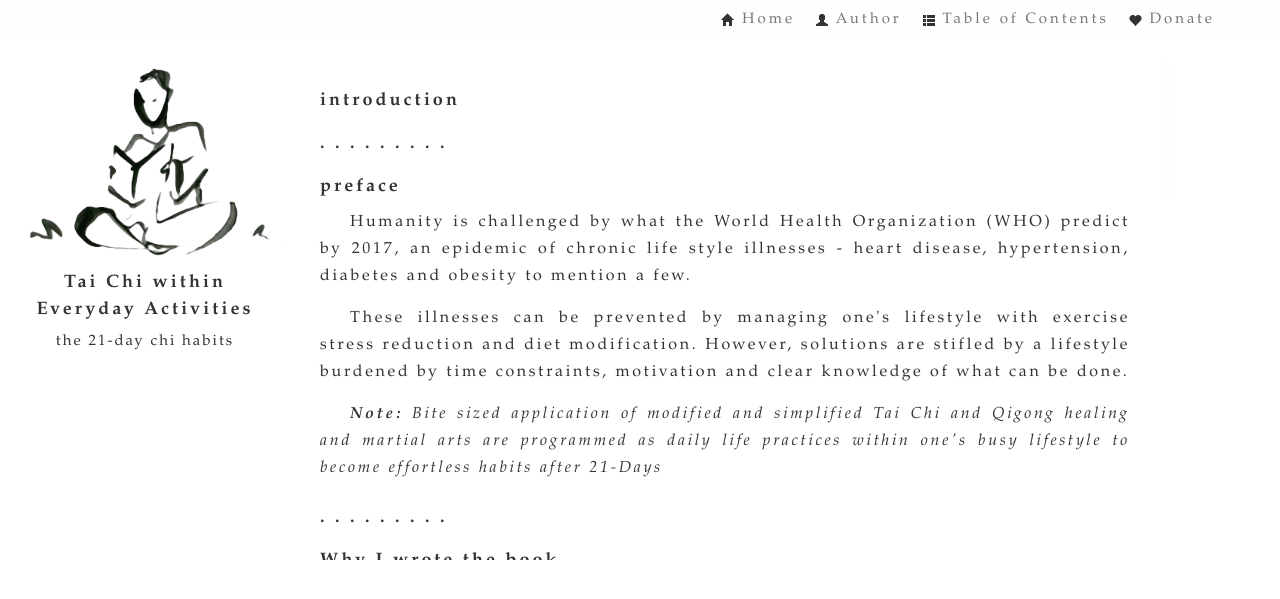
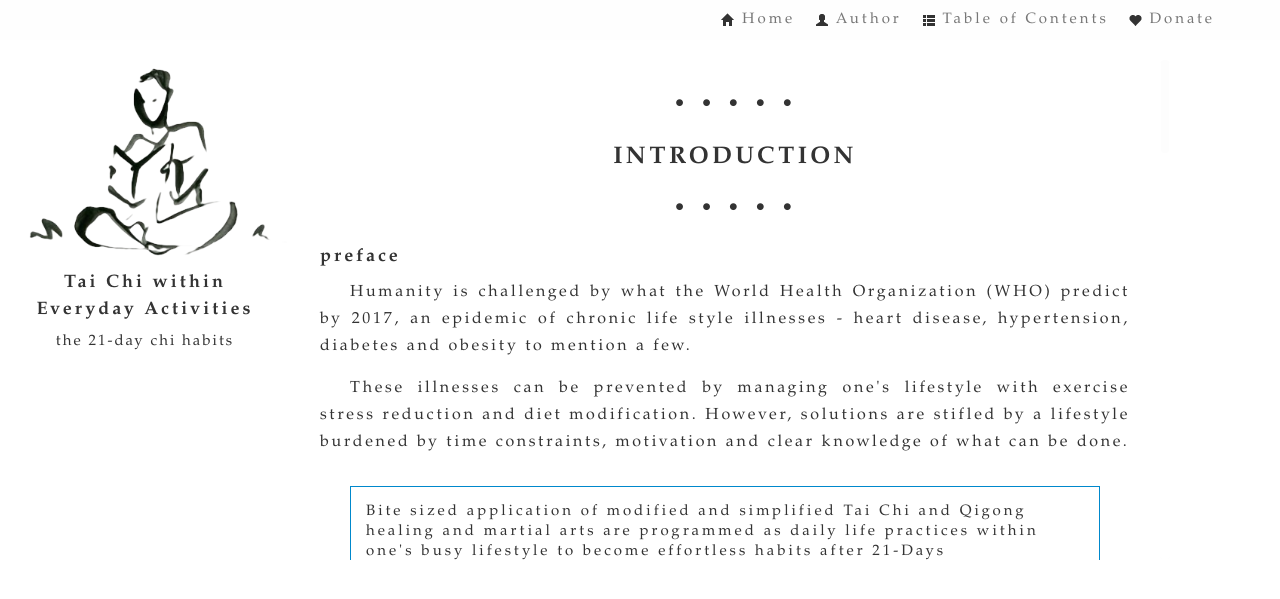
Before and after one commit to chihabit/Everyday-Taichi-Habits, a Jekyll site: the page built from content/chapter1.html, in a window 1280 px wide. Shown: the top 599 px of the page. Built offline with Jekyll 4.4.1, drawn with Linux system fonts in a browser that asks for light colours; some web fonts are replaced; Markdown is read by kramdown in place of the engine named in the settings.

Commit message:
Add chapter 1 content, and style divider, note, list and pagination.

```diff
--- a/content/chapter1.html
+++ b/content/chapter1.html
@@ -2,11 +2,13 @@
 layout: default
 ---
 
-<h3 id="top">introduction</h3>
+<h2 id="top">&#149; &#149; &#149; &#149; &#149;</h2>
 
-<h3>. . . . . . . . .</h3>
+<h2>introduction</h2>
 
-<h3>preface </h3>
+<h2>&#149; &#149; &#149; &#149; &#149;</h2>
+
+<h3>preface</h3>
 
 <p>
 Humanity is challenged by what the World Health Organization (WHO) predict by 2017, an epidemic of chronic life style illnesses - heart disease, hypertension, diabetes and obesity to mention a few.
@@ -16,18 +18,13 @@
 These illnesses can be prevented by managing one's lifestyle with exercise stress reduction and diet modification. However, solutions are stifled by a lifestyle burdened by time constraints, motivation and clear knowledge of what can be done.
 </p>
 
-<p>
-<i>
-<b>
-Note:
-</b>
-Bite sized application of modified and simplified Tai Chi and Qigong healing and martial arts are programmed as daily life practices within one's busy lifestyle to become effortless habits after 21-Days
-</i>
-</p>
+<div class="note">
+  Bite sized application of modified and simplified Tai Chi and Qigong healing and martial arts are programmed as daily life practices within one's busy lifestyle to become effortless habits after 21-Days
+</div>
 
-<h3>. . . . . . . . .</h3>
+<h2>&#149; &#149; &#149; &#149; &#149;</h2>
 
-<h3>Why I wrote the book </h3>
+<h3>Why I wrote the book</h3>
 
 <p>
 This book centers on Chi or life energy. It talks to busy people who have affinity for Tai Chi and Qigong and an inner resonance with being a Warrior for Wellbeing.
@@ -37,69 +34,74 @@
 As a Tai Chi and Qigong practitioner and teacher for more than three decades, I have an intimate access to these practices that Time magazine has termed the 'perfect exercise'. As a wellness practice, I believe this discipline has wisdom and tools that the world needs. This book is written primarily to provide modern busy people ready access to these nuggets and jewels of wisdom which are prized legacies from a long lineage of sages in China. Secondarily, it is my hope that this practice becomes an integral part of the reader's daily life - as the daily brushing of one's teeth. Only then can permanent and long term benefits be retained and lifestyle illnesses be averted or at the very least alleviated.
 </p>
 
+<div class="note">
+  Qigong or Chi Kung literally means the art and craft of working with Chi or energy. It is practiced for health, healing and gaining extra ordinary capability. Tai Chi is a martial form of Qigong.
+</div>
 
-<h4>
-<i>
-<b>
-Note:
-</b>
-Qigong or Chi Kung literally means the art and craft of working with Chi or energy. It is practiced for health, healing and gaining extra ordinary capability. Tai Chi is a martial form of Qigong.
-</i>
-</h4>
+<br>
+
+<div class="note">
+  Tai Chi Chuan literally means 'the grand ultimate fist' and refers to an internal and soft style martial art. It's most famous exhortation is 'to defeat the force of thousand pounds with for ounces'
+</div>
+
+<h2>&#149; &#149; &#149; &#149; &#149;</h2>
+
+<h3>What is the 21-Day Workbook Journal?</h3>
 
 <p>
-<i>
-<b>
-Note:
-</b>
-Tai Chi Chuan literally means 'the grand ultimate fist' and refers to an internal and soft style martial art. It's most famous exhortation is 'to defeat the force of a thousand pounds with for ounces'
-</i>
+The Workbook Journal is a 21-Day, bite-sized, application of modified healing and martial spirit of Tai Chi and Qigong. These are programmed as daily life practices within one's busy lifestyle to become effortless habits after 21-Days.
 </p>
 
-<h3>. . . . . . . . .</h3>
+<p>
+This Workbook Journal Volume I is the first of more volumes that would deliver in 21-Day bite-sizes, the deep and expansive concepts synthesized into the 8-Habits which are -
+</p>
 
-IN A NUTSHELL What is the 21-Day Workbook Journal? >
+<ul>
+  <li><a href="./chapter4.html#chistance"> Chi Stance of Good Posture</a></li>
+  <li><a href="./chapter4.html#healingmoves"> Healing Moves </a></li>
+  <li><a href="./chapter4.html#taichiwalk"> Tai Chi Walk </a></li>
+  <li><a href="./chapter4.html#innersmile"> Inner Smile </a></li>
+  <li><a href="./chapter4.html#mydreamme"> My Dream Me </a></li>
+  <li><a href="./chapter4.html#heartkungfu"> Heart Kungfu </a></li>
+  <li><a href="./chapter4.html#watedetox"> Water Detox </a></li>
+  <li><a href="./chapter4.html#kungfood"> Kung-food </a></li>
+</ul>
 
-The Workbook Journal is a 21-Day, bite-sized, application of modified healing and martial spirit of Tai Chi and Qigong. These are programmed as daily life practices within one's busy lifestyle to become effortless habits after 21-Days.
+<p>
+Each of the Habits is a broad classification with more specific sub- practices, e.g. Healing Moves Habit includes exercises from Tai Chi Chuan and Meridian Healing Qigong.
+</p>
 
-This Workbook Journal Volume I is the first of more volumes that would deliver in 21-Day bite-sizes, the deep and expansive concepts synthesized into the 8-Habits which are –
+<div class="note">
+  Meridian refers to the channels of energy or Chi which is an important concept in Traditional Chinese Medicine (TCM).
+  Martial Spirit is here defined as alertness, courage, tolerance for difficulties, perseverance and fighting spirit.
+</div>
 
-Chi Stance of Good Posture
-Healing Moves
-Tai Chi Walk
-Inner Smile
-My Dream Me
-Heart Kungfu
-Water Detox
-and Kung-food.
+<h2>&#149; &#149; &#149; &#149; &#149;</h2>
 
-Each of the Habits is a broad classification with more specific sub- practices, e.g. Healing Moves Habit includes exercises from Tai Chi Chuan and Meridian Healing Qigong.
+<h3>CHI HABITS: An Inner Wellness Compass, Map and Rudder</h3>
 
-. . . . . . . . .
+<p>
+Imagine a compass which tells you at any given moment if you are headed in a direction that drains and wastes your life force and ends in illness. The same compass will also indicate if you are walking the right path towards well being and peak performance level. Now, imagine also having the power to steer off the wrong path and to maintain your correct direction towards gathering and accumulating the energy. That would lead towards healing, rejuvenation, longevity and peak performance . And imagine this happens automatically.
+</p>
 
-Note:
-Meridian refers to the channels of energy or Chi which is an important concept in Traditional Chinese Medicine (TCM).
-Martial Spirit is here defined as alertness, courage, tolerance for difficulties, perseverance and fighting spirit.
+<p>
+A Compass, A Map and a Rudder - all after only 9 days of preparation and 21 days of practice on your convenient and available 'downtime' in your everyday activities.
+</p>
 
-<h3>. . . . . . . . .</h3>
+<p>
+On top of this you would have gained improvements on your health – more emotional calmness, physical relaxation and oxygenation of blood, and improved posture and mental focup.
+</p>
 
-CHI HABITS An Inner Wellness Compass, Map and Rudder>
+<p>
+Thirty days is short and will be over before one realizes it. But, within that time, you can obtain major health improvements and overall fitness as well as acquire productive habits that will eventually help you attainment of your life dreams.
+</p>
 
-Imagine a compass which tells you at any given moment if you are headed in a direction that drains and wastes your life force and ends in illness. The same compass will also indicate if you are walking the right path towards well being and peak performance level. Now, imagine also having the power to steer off the wrong path and to maintain your correct direction towards gathering and accumulating the energy. That would lead towards healing, rejuvenation, longevity and peak performance . And imagine this happens automatically.
+<div class="note">
+  Life force is Chi. The energy that circulate in and through our bodies. This power to steer towards gathering and accumulating energy is the art and craft of Qigong.
+</div>
 
-A Compass, A Map and a Rudder – all after only 9 days of preparation and 21 days of practice on your convenient and available “downtime” in your everyday activities.
-
-On top of this you would have gained improvements on your health – more emotional calmness, physi- cal relaxation and oxygenation of blood, improved posture and mental focus; and
-
-Thirty days is short and will be over before one realizes it. But, within that time, you can obtain major health improvements and overall fitness as well as acquire productive habits that will eventually help you attainment of your life dreams.
-
-
-<h3>. . . . . . . . .</h3>
-
-Note:
-
-Life force is Chi. The energy that circulate in and through our bodies. This power to steer towards gathering and accumulating energy is the art and craft of Qigong.
-
-<a href="#top">Top</a>
-
-<a href="./home.html">Home</a>
+<div class="mpagination">
+  <a href="./home.html">&larr;</a>
+  <a href="#top">&uarr;</a>
+  <a href="./chapter2.html">&rarr;</a>
+</div>
--- a/css/style.css
+++ b/css/style.css
@@ -29,10 +29,31 @@
   text-indent: 30px;
 }
 
+h2 {
+  text-transform: uppercase;
+  text-align: center;
+  padding: 8px 0;
+}
+
 h3 {
   font-size: 18px;
   padding: 8px 0;
   letter-spacing: 3px;
+}
+
+.note {
+  border: 1px solid #08c;
+  margin: 15px 50px 15px 30px;
+  padding: 15px;
+}
+
+ul {
+  list-style: circle;
+}
+
+.mpagination {
+  text-align: center;
+  font-size: 18px;
 }
 
 a > i {
```
